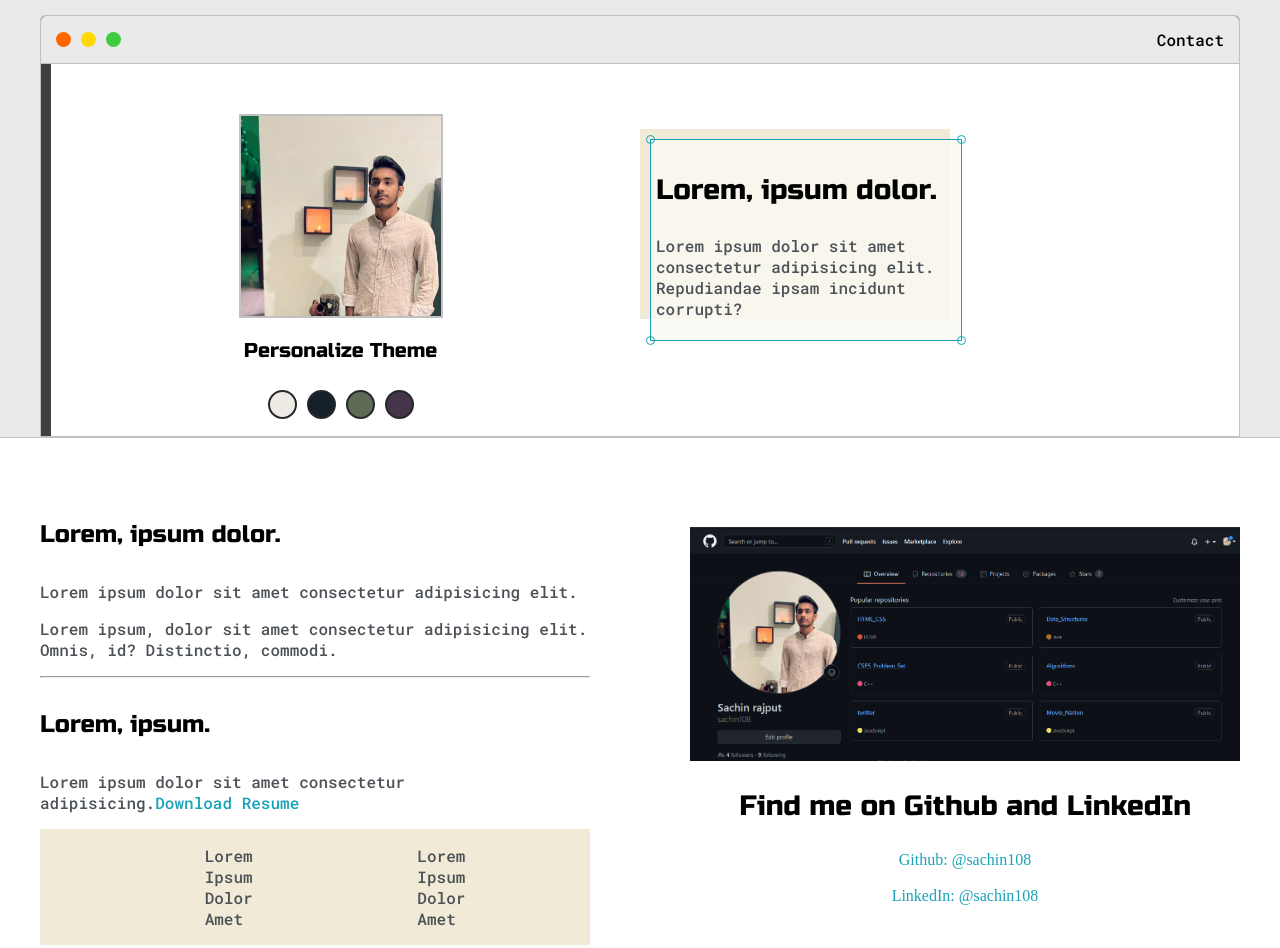
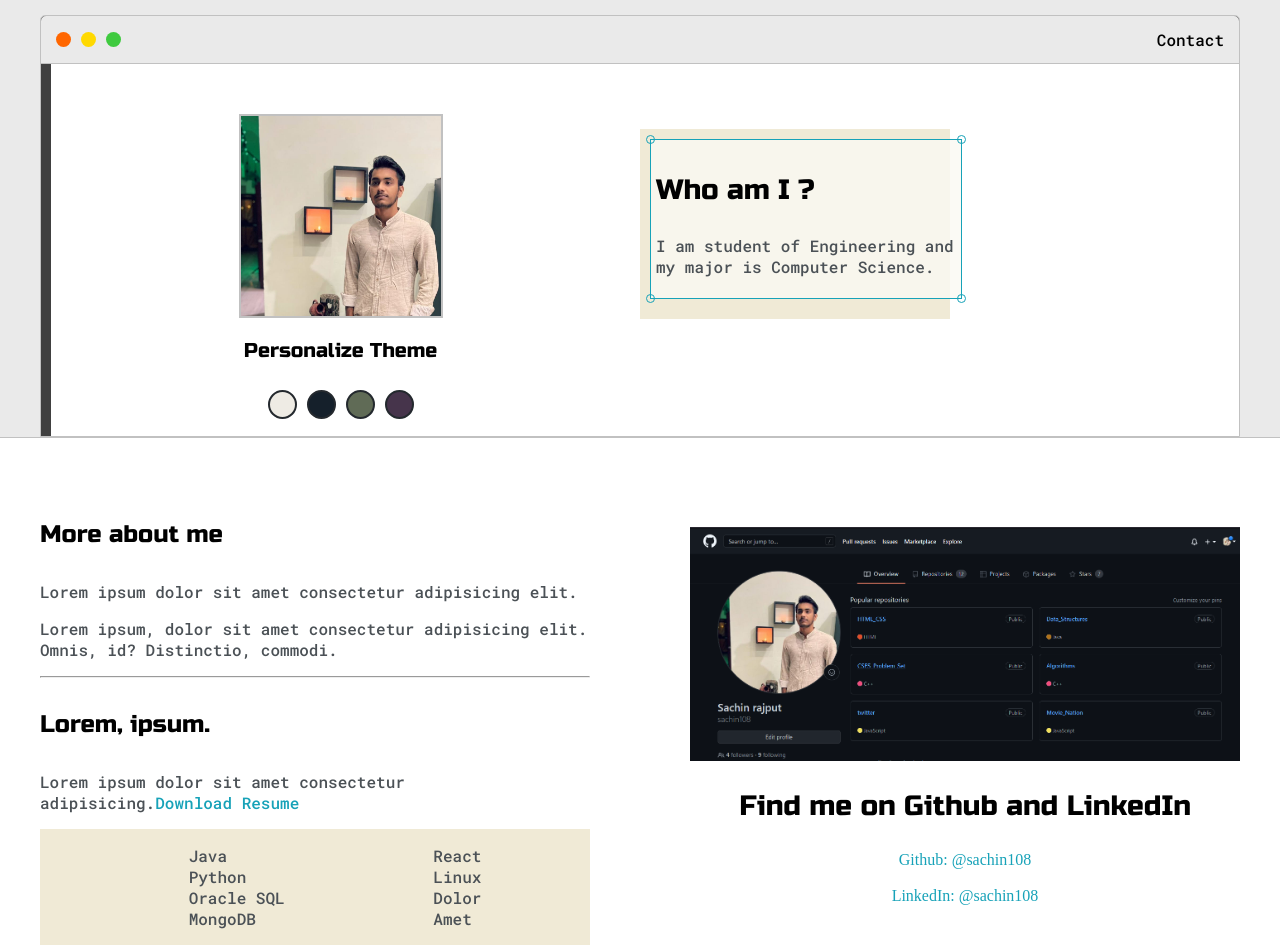
Before and after one commit to sachin108/Web_Designs, a plain HTML site: page myPortFolio/index.html in a window 1280 px wide. Shown: the part 146-1094 px from the top of the page. Drawn offline with Linux system fonts and the light colour scheme.

Commit message:
10thMarch

```diff
--- a/myPortFolio/index.html
+++ b/myPortFolio/index.html
@@ -49,8 +49,8 @@
                         <div id="preview">
                             <div id="cornerTL" class="corner"></div>
                             <div id="cornerTR" class="corner"></div>
-                            <h3>Lorem, ipsum dolor.</h3>
-                            <p>Lorem ipsum dolor sit amet consectetur adipisicing elit. Repudiandae ipsam incidunt corrupti?</p>
+                            <h3>Who am I ?</h3>
+                            <p>I am student of Engineering and my major is Computer Science.</p>
                             <div id="cornerBL" class="corner"></div>
                             <div id="cornerBR" class="corner"></div>
                         </div>
@@ -64,7 +64,7 @@
         <div class="mainContainer">
             <div class="about-wrapper">
                 <div class="about-me">
-                    <h4>Lorem, ipsum dolor.</h4>
+                    <h4>More about me</h4>
                     <p>Lorem ipsum dolor sit amet consectetur adipisicing elit.</p>
                     <p>Lorem ipsum, dolor sit amet consectetur adipisicing elit. Omnis, id? Distinctio, commodi.</p>
                     <hr>
@@ -73,14 +73,14 @@
 
                     <div id="skills">
                         <ul>
-                            <li> Lorem </li>
-                            <li>Ipsum</li>
-                            <li>Dolor</li>
-                            <li>Amet</li>
+                            <li> Java </li>
+                            <li>Python</li>
+                            <li>Oracle SQL</li>
+                            <li>MongoDB</li>
                         </ul>
                         <ul>
-                            <li> Lorem </li>
-                            <li>Ipsum</li>
+                            <li> React </li>
+                            <li>Linux</li>
                             <li>Dolor</li>
                             <li>Amet</li>
                         </ul>
```
